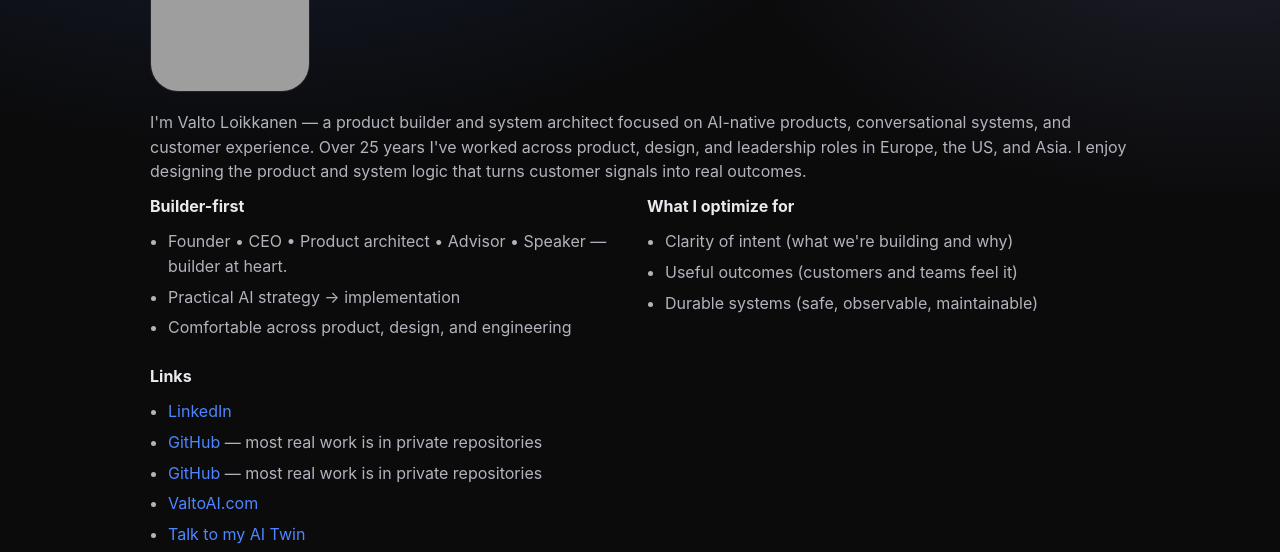
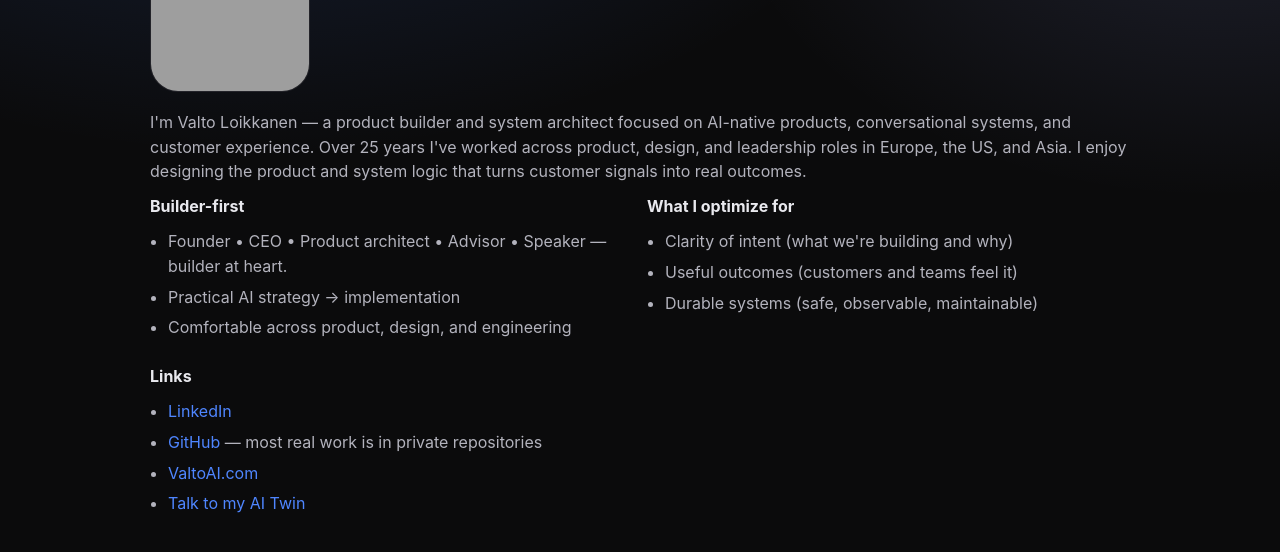
Before and after one commit to valto/portfolio, a plain HTML site: page about.html in a window 1280 px wide. Shown: the part 229-781 px from the top of the page. Drawn offline with Linux system fonts and the light colour scheme; grey boxes are pictures that could not be loaded.

Commit message:
Remove duplicate GitHub and AI Twin links from about page

```diff
--- a/about.html
+++ b/about.html
@@ -61,9 +61,7 @@
     <ul class="list">
       <li><a href="https://www.linkedin.com/in/valto/" target="_blank" rel="noopener">LinkedIn</a></li>
       <li><a href="https://github.com/valto" target="_blank" rel="noopener">GitHub</a> <span class="muted">— most real work is in private repositories</span></li>
-      <li><a href="https://github.com/valto" target="_blank" rel="noopener">GitHub</a> <span class="muted">— most real work is in private repositories</span></li>
       <li><a href="https://valtoai.com/" target="_blank" rel="noopener">ValtoAI.com</a></li>
-      <li><a href="https://hey.speak-to.ai/valto" target="_blank" rel="noopener">Talk to my AI Twin</a></li>
       <li><a href="https://hey.speak-to.ai/valto" target="_blank" rel="noopener">Talk to my AI Twin</a></li>
     </ul>
   </div>
```
